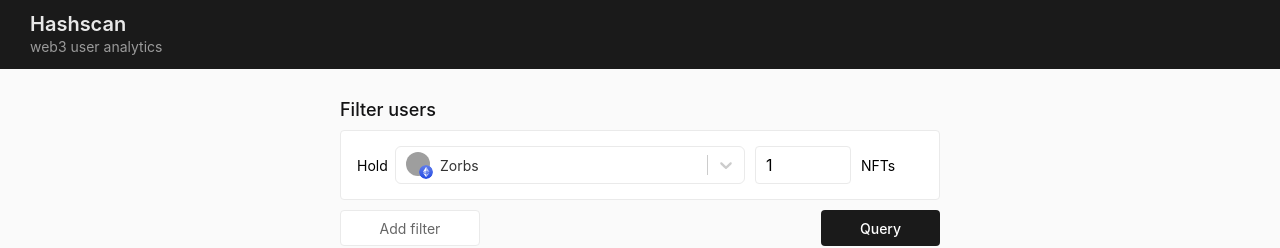
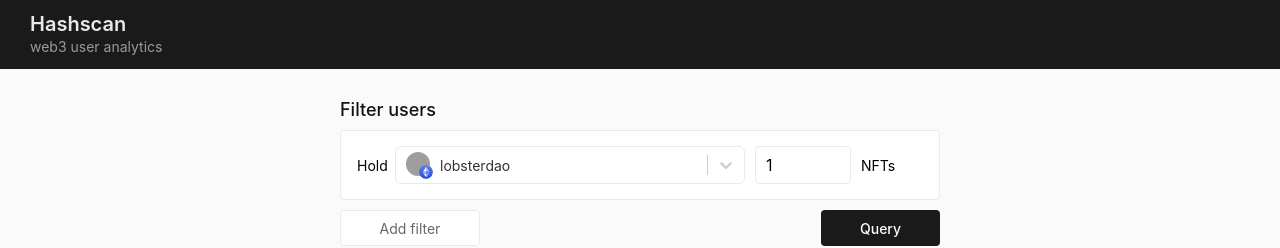
Before and after one commit to maamalama/frontend, a Next.js app: page / in a window 1280 px wide. Shown: the top 248 px of the page. Built offline with nearby package versions, Linux system fonts and the light colour scheme; grey boxes are pictures that could not be loaded.

Commit message:
Update collections.ts

```diff
--- a/data/collections.ts
+++ b/data/collections.ts
@@ -9,13 +9,6 @@
 }
 
 export const collections: Collection[] = [
-  {
-    address: '0xca21d4228cdcc68d4e23807e5e370c07577dd152',
-    label: 'Zorbs',
-    symbol: 'ZORB',
-    logo: 'https://lh3.googleusercontent.com/O2J_GV66yHfYeHIl-ASFknUqJ1qPB-W1D6xB2Xk-Po9GVE5Te9hkBSPsjCVTTHzq1QYgLppo4LcDtHiV3pxeSfB1b9_fP5pGbiRuUg=s0',
-    chainId: ChainId.ETH
-  },
   {
     address: '0x026224a2940bfe258d0dbe947919b62fe321f042',
     label: 'lobsterdao',
@@ -128,5 +121,12 @@
     symbol: 'UNI-V3-POS',
     logo: 'https://etherscan.io/token/images/uniswapv3_32.png',
     chainId: ChainId.ETH
+  },
+  {
+    address: '0xca21d4228cdcc68d4e23807e5e370c07577dd152',
+    label: 'Zorbs',
+    symbol: 'ZORB',
+    logo: 'https://lh3.googleusercontent.com/O2J_GV66yHfYeHIl-ASFknUqJ1qPB-W1D6xB2Xk-Po9GVE5Te9hkBSPsjCVTTHzq1QYgLppo4LcDtHiV3pxeSfB1b9_fP5pGbiRuUg=s0',
+    chainId: ChainId.ETH
   }
 ]
```
